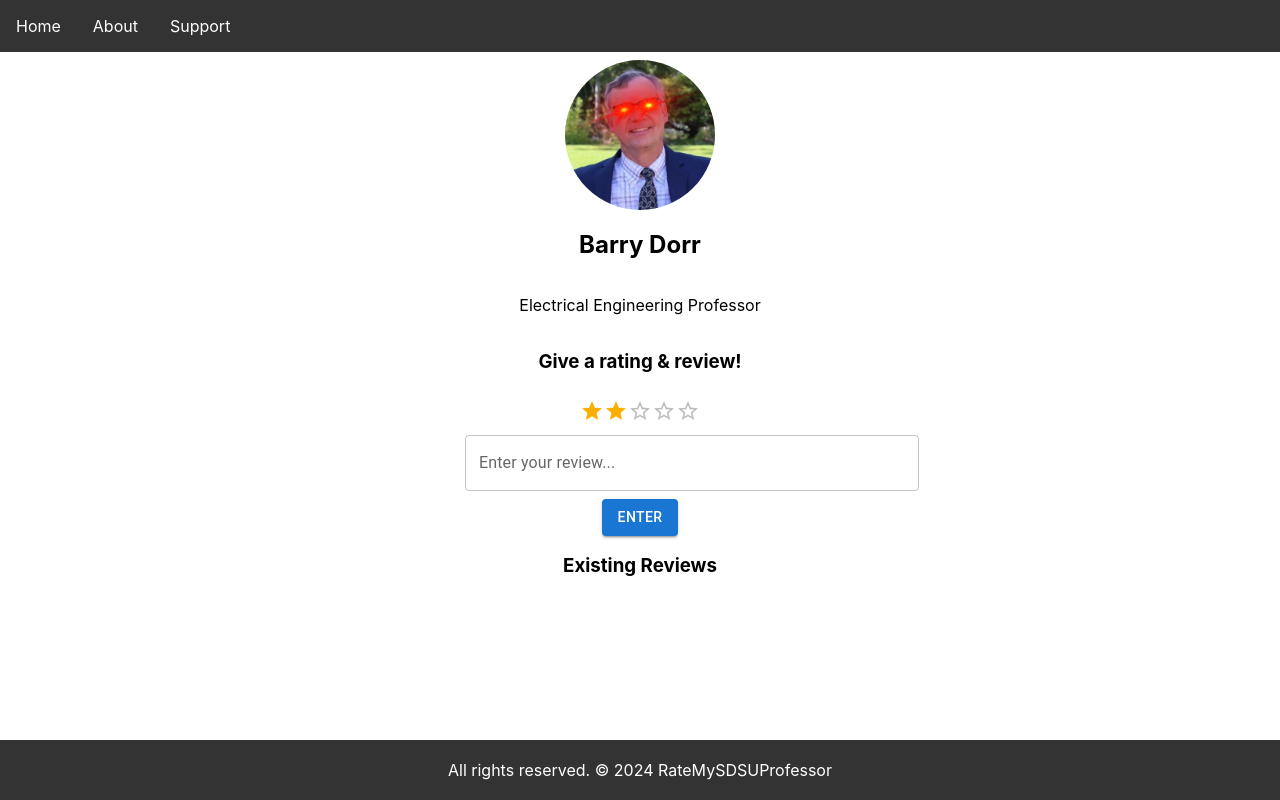
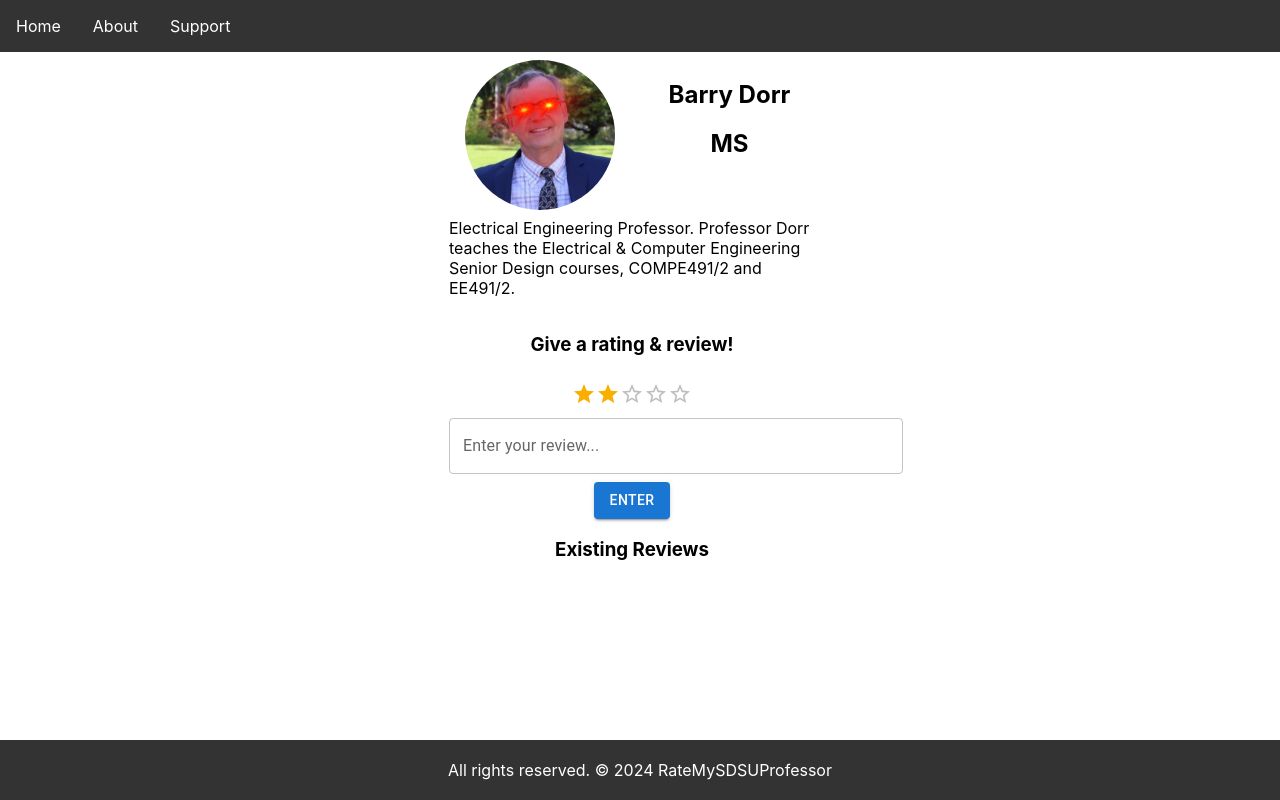
Before and after one commit to pnamunn/rate-my-prof-sdsu, a React (Create React App) app in the folder frontend/: page /barrydorr in a window 1280 px wide. Built offline with nearby package versions, Linux system fonts and the light colour scheme.

Commit message:
updated professor pages

```diff
--- a/frontend/src/App.jsx
+++ b/frontend/src/App.jsx
@@ -19,16 +19,33 @@ const queryClient = new QueryClient({
 
 const professors = [
     {
-        fullName: "Ugur Emre Dogan", description: "Computer Engineering Professor. Teaches the Database & Web Development class COMPE561 and Computer Networks class COMPE560 ", path:"/ugurdogan", imageLink:"/ugurdogan.jpg"
+        fullName: "Ugur Emre Dogan",
+        description: "Computer Engineering Professor. Professor Dogan teaches the Database & Web Development class COMPE561 and Computer Networks class COMPE560. ",
+        path:"/ugurdogan",
+        imageLink:"/ugurdogan.jpg",
+        credentials:"MS"
+
     },
     {
-        fullName: "Parisa Kaveh", description: "Electrical Engineering Professor.", path: "/parisakaveh", imageLink:"/parisakaveh.jpg"
+        fullName: "Parisa Kaveh",
+        description: "Electrical Engineering Professor. Professor Kaveh teaches the circuit analysis and control systems classes, EE420 and EE210.",
+        path: "/parisakaveh",
+        imageLink:"/parisakaveh.jpg",
+        credentials:"Phd"
     },
     {
-        fullName: "Barry Dorr", description: "Electrical Engineering Professor", path: "/barrydorr", imageLink:"/laser_eyes_dorr.jpeg"
+        fullName: "Barry Dorr",
+        description: "Electrical Engineering Professor. Professor Dorr teaches the Electrical & Computer Engineering Senior Design courses, COMPE491/2 and EE491/2.",
+        path: "/barrydorr",
+        imageLink:"/laser_eyes_dorr.jpeg",
+        credentials:"MS"
     },
     {
-        fullName: "Ying-Khai Teh", description: "PhD", path: "/yingkhaiteh", imageLink:"/teh.jpg"
+        fullName: "Ying-Khai Teh",
+        description: "Electrical Engineering Profesor. Professor Teh teaches EE330 and COMPE572.",
+        path: "/yingkhaiteh",
+        imageLink:"/teh.jpg",
+        credentials:"PhD"
     },
 ]
 
@@ -42,7 +59,7 @@ function App() {
                         <Route path="about" element={<About />} />
                         <Route path="support" element={<Support />} />
                         {professors.map(professor => (
-                            <Route key={professor.path} path={professor.path} element={<Professor fullName={professor.fullName} description={professor.description} imageLink={professor.imageLink} />} />
+                            <Route key={professor.path} path={professor.path} element={<Professor fullName={professor.fullName} description={professor.description} imageLink={professor.imageLink} credentials={professor.credentials}/>} />
                         ))
 
                         }
--- a/frontend/src/components/Professor.jsx
+++ b/frontend/src/components/Professor.jsx
@@ -6,7 +6,7 @@ import Button from '@mui/material/Button';
 import Grid from '@mui/material/Grid';
 
 
-const Professor = ({fullName, description, imageLink}) => {
+const Professor = ({fullName, description, imageLink, credentials}) => {
     // get professor by id
     // { label: xxx, id: xxx, "reviews"}
 
@@ -14,17 +14,26 @@ const Professor = ({fullName, description, imageLink}) => {
     return (
         <>
         <section className='container'>
-            {/* <Grid container spacing={2}>
-                <Grid item xs={8} md={6} lg={4}> */}
+
                 <Grid
                 container
-                spacing={0}
-                direction="column"
-                alignItems="center"
-                justifyContent="center"
+                spacing={1}
+
                 >
-                    <Avatar alt={fullName} src={imageLink} sx={{ width: 150, height: 150 }}/>
-                    <h2>{fullName}</h2>
+                    <Grid item xs={6}>
+                        <Avatar alt={fullName} src={imageLink} sx={{ width: 150, height: 150 }}/>
+                    </Grid>
+                    <Grid item xs={6}>
+                        <h2>{fullName}</h2>
+                        <h2>{credentials}</h2>
+                    </Grid>
+                    <Grid
+                    container
+                    spacing={1}
+                    direction="column"
+                    alignItems="center"
+                    justifyContent="center"
+                    >
                     <p>
                         {description}
                     </p>
@@ -36,6 +45,7 @@ const Professor = ({fullName, description, imageLink}) => {
                     <h3>
                         Existing Reviews
                     </h3>
+                    </Grid>
                 </Grid>
                 {/* <Grid item xs={4} md={6} lg={8}>
                     <h2>{fullName}</h2>
--- a/frontend/src/index.css
+++ b/frontend/src/index.css
@@ -57,10 +57,13 @@ code {
   padding-top: 30px;
   margin: 30px auto;
   width: 350px;
+
 }
+
 
 h2 {
   text-align: center;
+
 }
 
 h3 {
--- a/frontend/src/pages/Layout.jsx
+++ b/frontend/src/pages/Layout.jsx
@@ -1,6 +1,8 @@
 import { Outlet } from 'react-router-dom';
 import Navbar from '../components/Navbar';
 import Footer from '../components/Footer';
+
+
 const Layout = () => {
     return (
         <>
@@ -9,6 +11,7 @@ const Layout = () => {
             <Outlet />
 
             <Footer />
+
         </>
     );
 };
```
